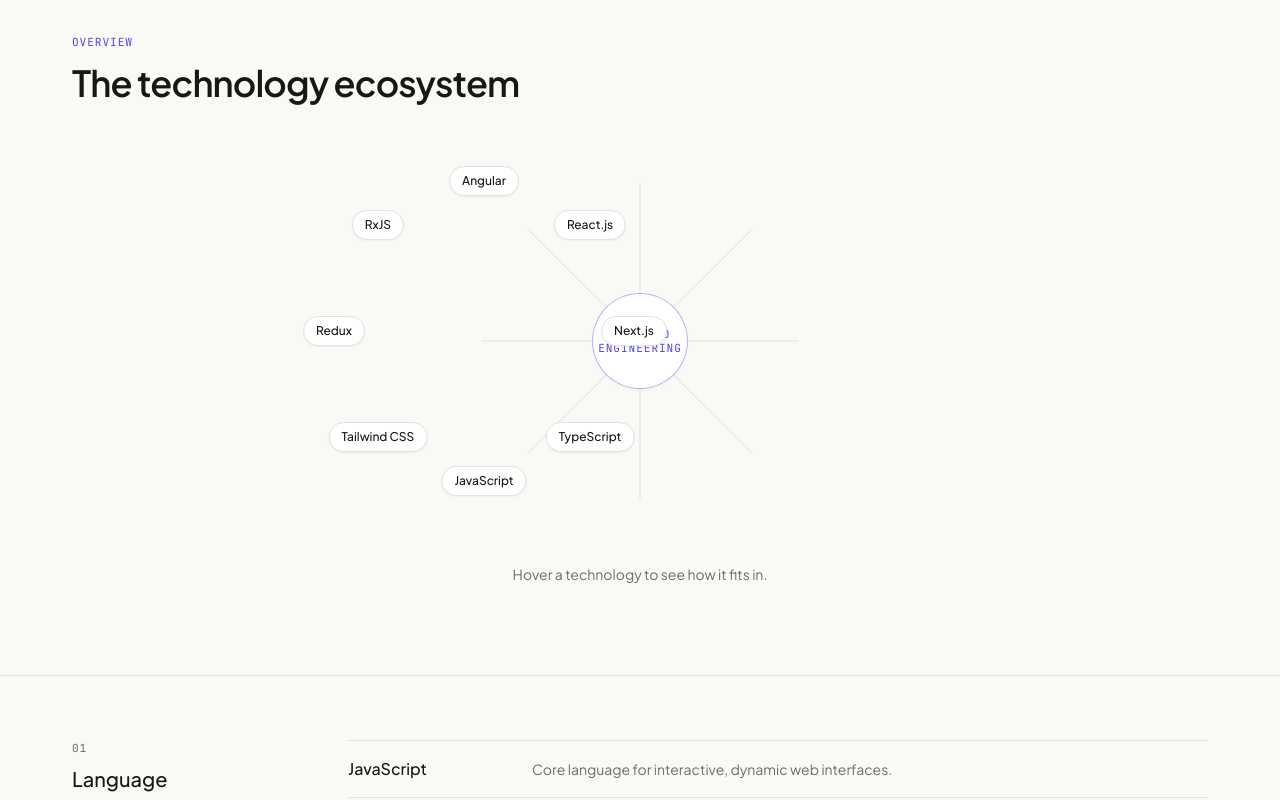
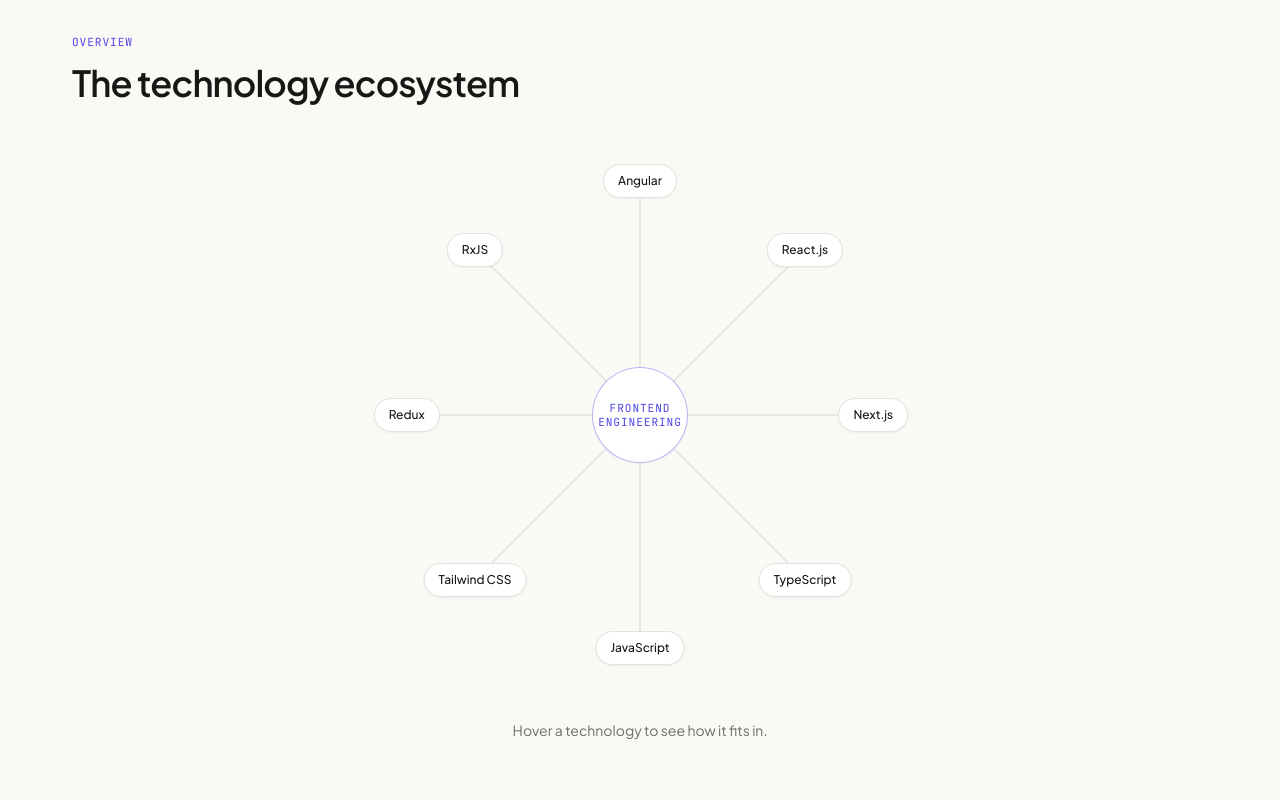
Before and after one commit to Rohitjangid17/rohit-jangid-portfolio, a React (Vite) app: page /tech-stack in a window 1280 px wide. Shown: the part 640-1440 px from the top of the page. Built offline with nearby package versions, Linux system fonts and the light colour scheme.

Commit message:
tech stack page responsve

```diff
--- a/src/pages/TechStack/index.tsx
+++ b/src/pages/TechStack/index.tsx
@@ -47,7 +47,7 @@
         className="pointer-events-none absolute inset-0 -z-10 opacity-[0.35] [background-image:linear-gradient(to_right,theme(colors.border)_1px,transparent_1px),linear-gradient(to_bottom,theme(colors.border)_1px,transparent_1px)] [background-size:44px_44px] [mask-image:radial-gradient(ellipse_70%_60%_at_50%_0%,black_35%,transparent_85%)]"
       />
       <Container className="relative flex min-h-[64vh] flex-col justify-center py-20 sm:min-h-[70vh]">
-        <div className="grid items-center gap-14 lg:grid-cols-[1.05fr_0.95fr]">
+        <div className="grid items-center gap-7 sm:gap-14 lg:grid-cols-[1.05fr_0.95fr]">
           <div>
             <motion.p
               initial={reduceMotion ? false : { opacity: 0, y: 8 }}
@@ -55,14 +55,14 @@
               transition={{ duration: 0.5 }}
               className="mono-label text-accent"
             >
-              TECH STACK / 02
+              TECH STACK
             </motion.p>
 
             <motion.h1
               initial={reduceMotion ? false : { opacity: 0, y: 14 }}
               animate={{ opacity: 1, y: 0 }}
               transition={{ duration: 0.6, delay: 0.08 }}
-              className="mt-5 text-4xl font-semibold leading-[1.08] tracking-tight sm:text-5xl lg:text-[3.4rem]"
+              className="mt-3 sm:mt-6 text-4xl font-semibold leading-[1.08] tracking-tight sm:text-5xl lg:text-[3.4rem]"
             >
               The tools behind the interfaces.
             </motion.h1>
@@ -71,7 +71,7 @@
               initial={reduceMotion ? false : { opacity: 0, y: 14 }}
               animate={{ opacity: 1, y: 0 }}
               transition={{ duration: 0.6, delay: 0.16 }}
-              className="mt-6 max-w-lg text-lg leading-relaxed text-muted"
+              className="mt-3 sm:mt-6 max-w-lg text-lg leading-relaxed text-muted"
             >
               A practical toolkit built around scalable frontend architecture,
               responsive UI and production-ready development.
@@ -194,19 +194,31 @@
   )
 
   return (
-    <section className="py-16 border-t border-border">
+    <section className="py-12 sm:py-16 border-t border-border">
       <Container>
         <SectionHeading label="Overview" title="The technology ecosystem" />
 
         {/* diagram — sm and up */}
-        <div className="mt-12 hidden sm:block">
-          <div className="relative mx-auto h-[380px] w-full max-w-2xl">
-            <svg viewBox="0 0 360 360" className="absolute inset-0 h-full w-full overflow-visible" aria-hidden>
+        {/* diagram — sm and up */}
+        <div className="mt-8 hidden sm:block">
+          <div className="mx-auto w-full max-w-[560px]">
+            <div className="relative mx-auto aspect-square w-full">
+
+              {/* SVG connection lines */}
+              <svg
+                viewBox="0 0 360 360"
+                preserveAspectRatio="xMidYMid meet"
+                className="pointer-events-none absolute inset-0 h-full w-full"
+                aria-hidden
+              >
                 {items.map((item, i) => {
-                const angle = (i / items.length) * Math.PI * 2 - Math.PI / 2
+                  const angle =
+                    (i / items.length) * Math.PI * 2 - Math.PI / 2
+
                   const x = center + radius * Math.cos(angle)
                   const y = center + radius * Math.sin(angle)
                   const isActive = active === i
+
                   return (
                     <motion.line
                       key={item.name}
@@ -215,26 +227,58 @@
                       x2={x}
                       y2={y}
                       strokeWidth={isActive ? 1.75 : 1}
-                    className={isActive ? 'stroke-accent' : 'stroke-border'}
-                    initial={reduceMotion ? false : { pathLength: 0 }}
+                      className={
+                        isActive
+                          ? 'stroke-accent'
+                          : 'stroke-border'
+                      }
+                      initial={
+                        reduceMotion
+                          ? false
+                          : { pathLength: 0 }
+                      }
                       whileInView={{ pathLength: 1 }}
                       viewport={{ once: true }}
-                    transition={{ duration: 0.8, delay: i * 0.06 }}
+                      transition={{
+                        duration: 0.8,
+                        delay: i * 0.06,
+                      }}
                     />
                   )
                 })}
               </svg>
 
-            <div className="absolute left-1/2 top-1/2 flex h-24 w-24 -translate-x-1/2 -translate-y-1/2 flex-col items-center justify-center rounded-full border border-accent/40 bg-card text-center shadow-sm">
-              <p className="mono-label text-[9px] leading-tight text-accent">FRONTEND</p>
-              <p className="mono-label text-[9px] leading-tight text-accent">ENGINEERING</p>
+              {/* Center */}
+              <div
+                className="
+          absolute left-1/2 top-1/2 z-10
+          flex h-24 w-24
+          -translate-x-1/2 -translate-y-1/2
+          flex-col items-center justify-center
+          rounded-full
+          border border-accent/40
+          bg-card
+          text-center
+          shadow-sm
+        "
+              >
+                <p className="mono-label text-[9px] leading-tight text-accent">
+                  FRONTEND
+                </p>
+                <p className="mono-label text-[9px] leading-tight text-accent">
+                  ENGINEERING
+                </p>
               </div>
 
+              {/* Technology nodes */}
               {items.map((item, i) => {
-              const angle = (i / items.length) * Math.PI * 2 - Math.PI / 2
+                const angle =
+                  (i / items.length) * Math.PI * 2 - Math.PI / 2
+
                 const x = center + radius * Math.cos(angle)
                 const y = center + radius * Math.sin(angle)
                 const isActive = active === i
+
                 return (
                   <button
                     key={item.name}
@@ -243,10 +287,31 @@
                     onFocus={() => setActive(i)}
                     onMouseLeave={() => setActive(null)}
                     onBlur={() => setActive(null)}
-                  className={`absolute -translate-x-1/2 -translate-y-1/2 rounded-full border px-3 py-1.5 text-xs font-medium shadow-sm transition-colors focus-visible:outline-none focus-visible:ring-2 focus-visible:ring-accent/60 ${
-                    isActive ? 'border-accent bg-accent/10 text-accent' : 'border-border bg-card text-foreground'
-                  }`}
-                  style={{ left: x, top: y }}
+                    className={`
+              absolute z-20
+              -translate-x-1/2
+              -translate-y-1/2
+              whitespace-nowrap
+              rounded-full
+              border
+              px-3.5 py-2
+              text-xs
+              font-medium
+              shadow-sm
+              transition-all
+              duration-200
+              focus-visible:outline-none
+              focus-visible:ring-2
+              focus-visible:ring-accent/60
+              ${isActive
+                        ? 'border-accent bg-accent/10 text-accent shadow-md'
+                        : 'border-border bg-card text-foreground hover:border-accent/50'
+                      }
+            `}
+                    style={{
+                      left: `${(x / 360) * 100}%`,
+                      top: `${(y / 360) * 100}%`,
+                    }}
                   >
                     {item.name}
                   </button>
@@ -254,17 +319,40 @@
               })}
             </div>
 
-          <div className="mx-auto mt-8 h-12 max-w-md text-center text-sm text-muted leading-relaxed">
-            {active !== null ? items[active].description : 'Hover a technology to see how it fits in.'}
+            {/* Description */}
+            <div className="mx-auto mt-4 sm:mt-6 min-h-[48px] max-w-md px-4 text-center">
+              <motion.p
+                key={active ?? 'default'}
+                initial={
+                  reduceMotion
+                    ? false
+                    : { opacity: 0, y: 4 }
+                }
+                animate={{ opacity: 1, y: 0 }}
+                transition={{ duration: 0.2 }}
+                className="text-sm leading-relaxed text-muted"
+              >
+                {active !== null
+                  ? items[active].description
+                  : 'Hover a technology to see how it fits in.'}
+              </motion.p>
+            </div>
           </div>
         </div>
 
         {/* fallback — mobile */}
-        <div className="mt-8 divide-y divide-border border-t border-border sm:hidden">
+        <div className="mt-4 sm:mt-6 divide-y divide-border border-t border-border sm:hidden">
           {items.map((item) => (
             <div key={item.name} className="py-4">
-              <p className="text-sm font-medium">{item.name}</p>
-              {item.description && <p className="mt-1 text-xs text-muted leading-relaxed">{item.description}</p>}
+              <p className="text-sm font-medium">
+                {item.name}
+              </p>
+
+              {item.description && (
+                <p className="mt-1 text-xs leading-relaxed text-muted">
+                  {item.description}
+                </p>
+              )}
             </div>
           ))}
         </div>
@@ -348,9 +436,9 @@
       {categories.map((cat, ci) => {
         const items = technologies.filter((t) => t.category === cat)
         return (
-          <section key={cat} className={`py-16 ${ci === 0 ? 'border-t border-border' : 'border-t border-border'}`}>
+          <section key={cat} className={`py-12 sm:py-16 ${ci === 0 ? 'border-t border-border' : 'border-t border-border'}`}>
             <Container>
-              <div className="grid gap-8 lg:grid-cols-[220px_1fr] lg:gap-14">
+              <div className="grid gap-7 lg:grid-cols-[220px_1fr] lg:gap-14">
                 <Reveal className="flex items-start gap-4 lg:flex-col lg:items-stretch">
                   <div className="flex-1">
                     <p className="mono-label text-[11px] text-muted">0{ci + 1}</p>
@@ -393,7 +481,7 @@
   const center = 140
 
   return (
-    <section className="py-16 border-t border-border">
+    <section className="py-12 sm:py-16 border-t border-border">
       <Container>
         <SectionHeading label="Growth" title="Learning radar" />
 
@@ -414,8 +502,7 @@
             >
               <svg viewBox="0 0 280 280" className="absolute inset-0 h-full w-full" aria-hidden>
                 <path
-                  d={`M${center},${center} L${center},${center - radius} A${radius},${radius} 0 0 1 ${
-                    center + radius * Math.sin((Math.PI * 2) / 6)
+                  d={`M${center},${center} L${center},${center - radius} A${radius},${radius} 0 0 1 ${center + radius * Math.sin((Math.PI * 2) / 6)
                     },${center - radius * Math.cos((Math.PI * 2) / 6)} Z`}
                   className="fill-accent/10"
                 />
```
Lines whose indentation alone changed are shown as unchanged.
